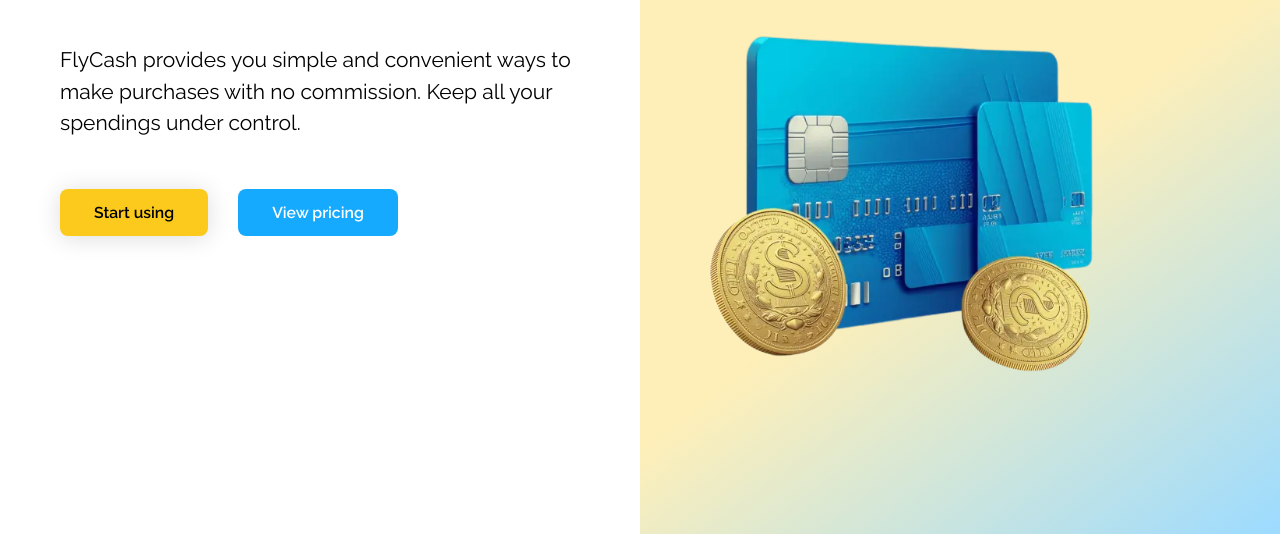
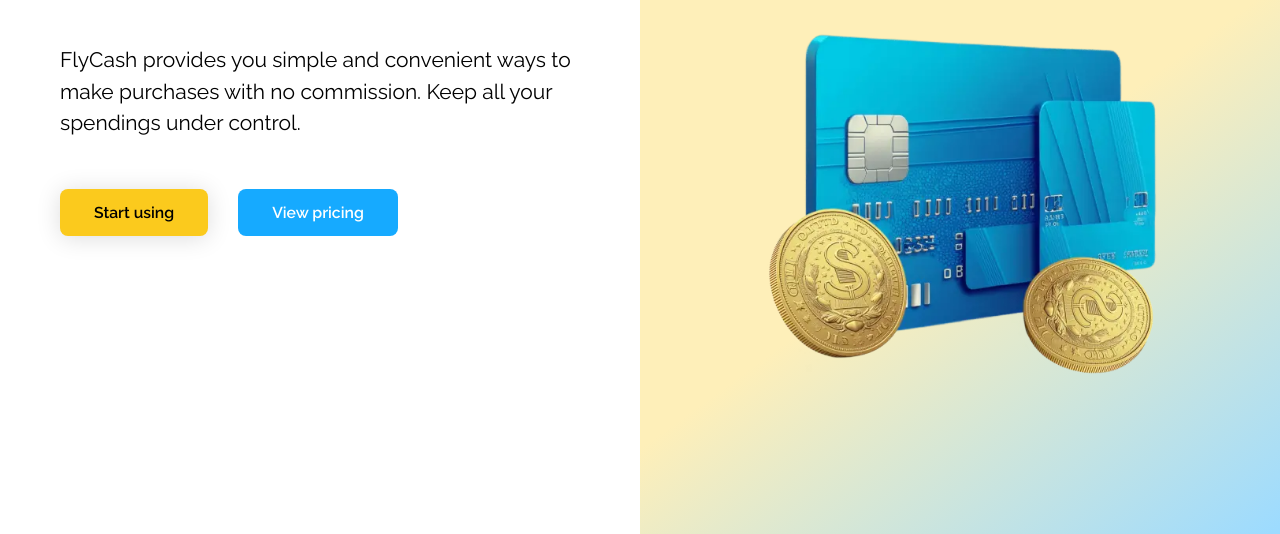
Before and after one commit to crucials/flycash-page, a website built with Vite: page index.html in a window 1280 px wide. Shown: the part 266-800 px from the top of the page. Built offline with nearby package versions, Linux system fonts and the light colour scheme.

Commit message:
Centered image illustration

```diff
--- a/src/styles/sections/header.scss
+++ b/src/styles/sections/header.scss
@@ -90,8 +90,12 @@
     justify-content: center;
     align-items: center;
 
+    picture {
+        width: 82%;
+    }
+
     img {
-        width: 81%;
+        width: 100%;
         transition: opacity 1.3s;
         transition-delay: 0.2s;
         opacity: 0;
```
